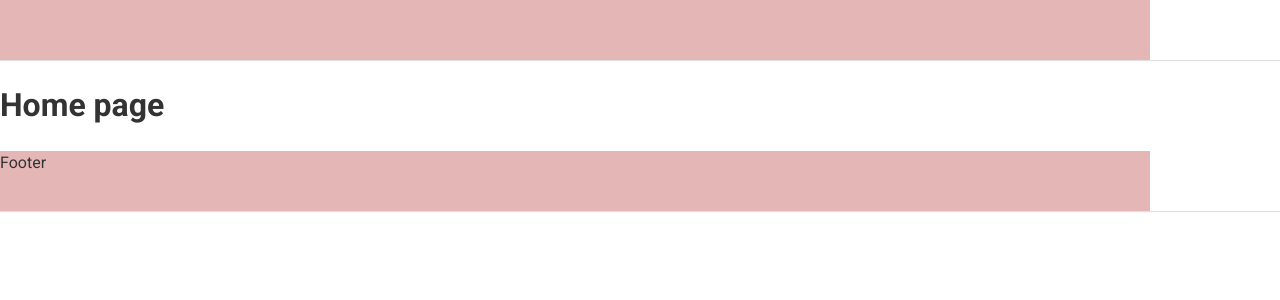
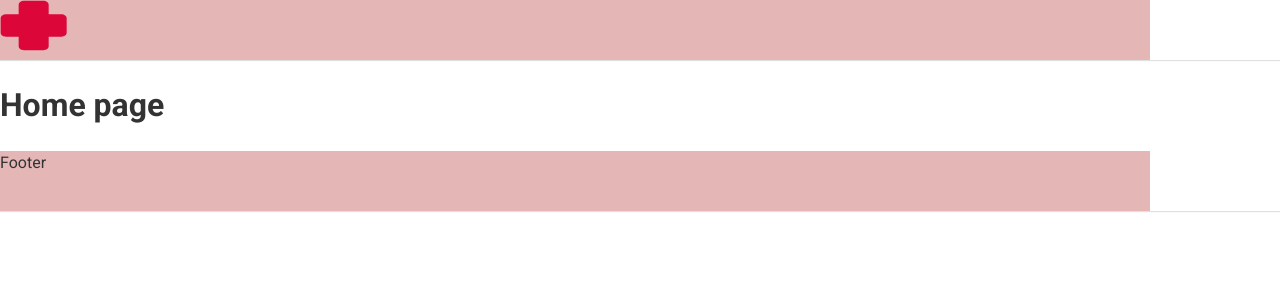
Before and after one commit to chloenth/mycare-portal-react, a React (Vite) app: page / in a window 1280 px wide. Shown: the top 300 px of the page. Built offline with nearby package versions, Linux system fonts and the light colour scheme.

Commit message:
re-structure for the routes config and add logo to header

```diff
--- /dev/null
+++ b/src/assets/images/index.js
@@ -0,0 +1,7 @@
+import logo from '~/assets/images/logo.svg';
+
+const images = {
+  logo,
+};
+
+export default images;
--- /dev/null
+++ b/src/components/Image/Image.jsx
@@ -0,0 +1,5 @@
+const Image = () => {
+  return <img />;
+};
+
+export default Image;
--- /dev/null
+++ b/src/components/Image/index.js
@@ -0,0 +1 @@
+export { default } from './Image';
--- /dev/null
+++ b/src/config/index.js
@@ -0,0 +1,5 @@
+import routes from './routes';
+
+const config = { routes };
+
+export default config;
--- /dev/null
+++ b/src/config/routes.js
@@ -0,0 +1,7 @@
+const routes = {
+  home: '/',
+  signin: '/signin',
+  signup: '/signup',
+};
+
+export default routes;
--- a/src/layouts/DefaultLayout/components/Header/Header.jsx
+++ b/src/layouts/DefaultLayout/components/Header/Header.jsx
@@ -1,5 +1,10 @@
+import { Link } from 'react-router-dom';
+
+import config from '~/config';
+
 import classNames from 'classnames/bind';
 import styles from './Header.module.scss';
+import images from '~/assets/images';
 
 const cx = classNames.bind(styles);
 
@@ -8,7 +13,9 @@ const Header = () => {
     <header className={cx('wrapper')}>
       <div className={cx('inner')}>
         {/* Logo */}
-
+        <Link to={config.routes.home} className={cx('logo-link')}>
+          <img src={images.logo} alt="logo" />
+        </Link>
         {/* Navigation */}
         {/* Socials */}
         {/* Login button */}
```
Also changed, not shown: src/routes/routes.js (+4 -3 lines), src/assets/images/logo.svg (added), src/components/Image/Image.module.scss (added).
